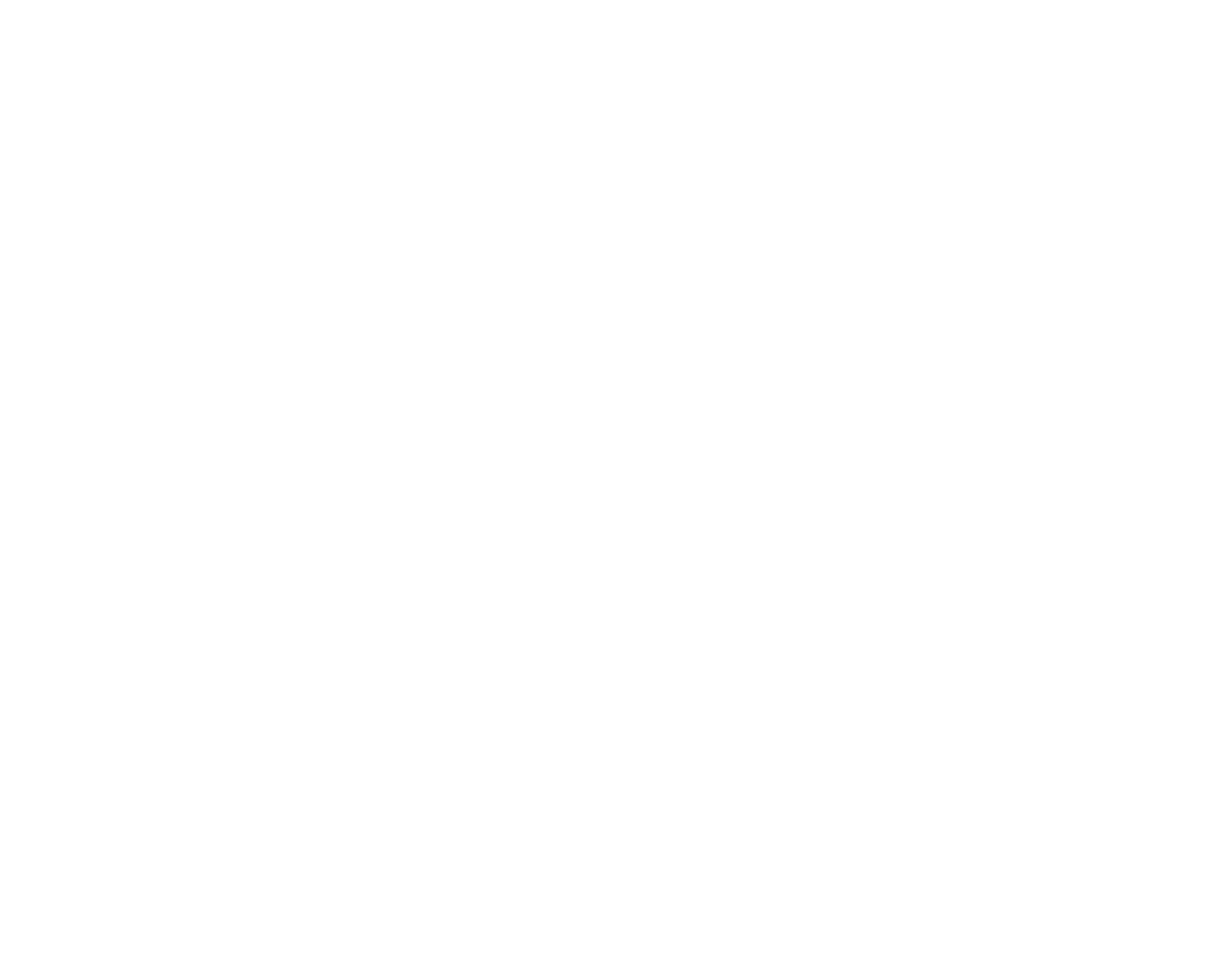
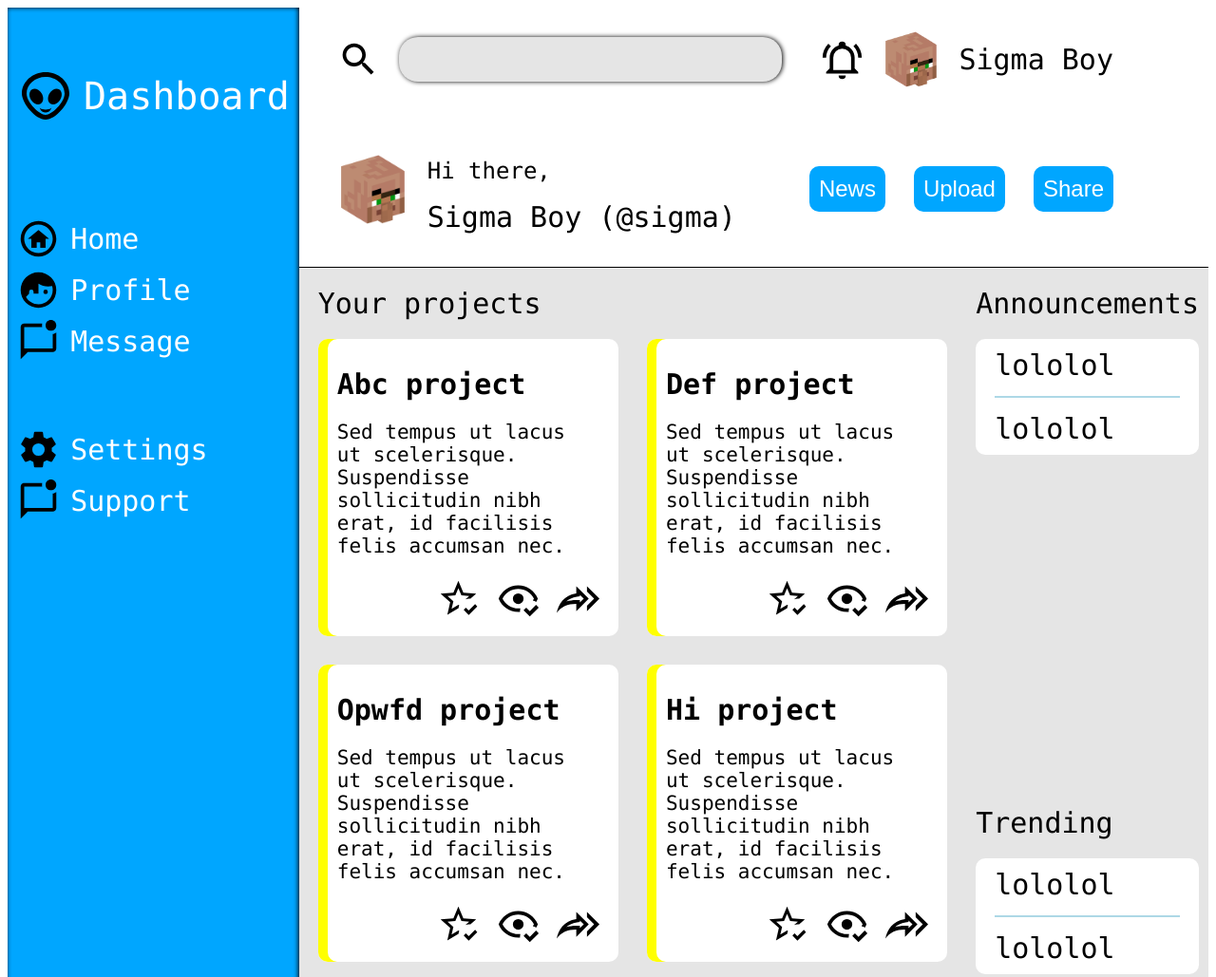
Before and after one commit to chickensheep/odin-project, a plain HTML site: page 06-admin-dashboard/index.html in a window 1280 px wide. Shown: the top 1029 px of the page at 95% size. Before the commit the page ends 800 px from the top, so only its background shows below. Drawn offline with Linux system fonts and the light colour scheme.

Commit message:
finish admin dashboard project (although not rlly complete) and add the list in the main index.html

```diff
--- a/06-admin-dashboard/index.html
+++ b/06-admin-dashboard/index.html
@@ -0,0 +1,147 @@
+<!DOCTYPE html>
+<html lang="en">
+<head>
+    <meta charset="UTF-8">
+    <meta name="viewport" content="width=device-width, initial-scale=1.0">
+    <title>Admin dashboard</title>
+    <link rel="stylesheet" href="style.css">
+</head>
+<body>
+    <div class="container">
+
+        <div class="sidebar">
+            <div class="logo">
+                <img class="alien" src="../06-admin-dashboard/icon/alien-outline.svg" alt="alien logo" >
+                <p style="font-size: 40px;">Dashboard</p>
+            </div>
+            <div class="menu-one">
+                <img class="icon" src="../06-admin-dashboard/icon/home-circle-outline.svg" alt="">
+                <p>Home</p>
+                <img class="icon" src="../06-admin-dashboard/icon/face-man-profile.svg" alt="">
+                <p>Profile</p>
+                <img class="icon" src="../06-admin-dashboard/icon/message-badge-outline.svg" alt="">
+                <p>Message</p>
+            </div>
+            <div class="menu-two">
+                <img class="icon" src="../06-admin-dashboard/icon/cog.svg" alt="">
+                <p>Settings</p>
+                <img class="icon" src="../06-admin-dashboard/icon/message-badge-outline.svg" alt="">
+                <p>Support</p>
+            </div>
+        </div>
+
+        <div class="search">
+            <div class="bar">
+                <img class="icon" src="../06-admin-dashboard/icon/magnify.svg" alt="">
+                <input type="text" id="search">
+            </div>
+            <div class="profile">
+                <img class="icon" src="../06-admin-dashboard/icon/bell-ring-outline.svg" alt="">
+                <img class="pfp" src="../06-admin-dashboard/profile picture/avyc.png" alt="">
+                <p>Sigma Boy</p>
+            </div>
+        </div>
+
+        <div class="welcome">
+            <div class="message">
+                <img class="pfp-big" src="../06-admin-dashboard/profile picture/avyc.png" alt="">
+                <div class="hi">
+                    <p style="font-size: 0.8rem;">Hi there,</p>
+                    <p>Sigma Boy (@sigma)</p>
+                </div>
+            </div>
+            <div class="navigation">
+                <button class="news">News</button>
+                <button class="upload">Upload</button>
+                <button class="share">Share</button>
+            </div>
+        </div>
+
+        <div class="Project">
+            <div class="title">Your projects</div>
+            <div class="projects">
+                <div class="project one">
+                    <h1>Abc project</h1>
+                    <p>Sed tempus ut lacus ut scelerisque. Suspendisse sollicitudin nibh erat, id
+                        facilisis felis accumsan nec.</p>
+                    <div class="extra">
+                        <img class="icon" src="../06-admin-dashboard/icon/star-check-outline.svg" alt="">
+                        <img class="icon" src="../06-admin-dashboard/icon/eye-check-outline.svg" alt="">
+                        <img class="icon" src="../06-admin-dashboard/icon/share-all-outline.svg" alt="">
+                    </div>
+                </div>
+                <div class="project two">
+                    <h1>Def project</h1>
+                    <p>Sed tempus ut lacus ut scelerisque. Suspendisse sollicitudin nibh erat, id
+                        facilisis felis accumsan nec.</p>
+                    <div class="extra">
+                        <img class="icon" src="../06-admin-dashboard/icon/star-check-outline.svg" alt="">
+                        <img class="icon" src="../06-admin-dashboard/icon/eye-check-outline.svg" alt="">
+                        <img class="icon" src="../06-admin-dashboard/icon/share-all-outline.svg" alt="">
+                    </div>
+                </div>
+                <div class="project three">
+                    <h1>Opwfd project</h1>
+                    <p>Sed tempus ut lacus ut scelerisque. Suspendisse sollicitudin nibh erat, id
+                        facilisis felis accumsan nec.</p>
+                    <div class="extra">
+                        <img class="icon" src="../06-admin-dashboard/icon/star-check-outline.svg" alt="">
+                        <img class="icon" src="../06-admin-dashboard/icon/eye-check-outline.svg" alt="">
+                        <img class="icon" src="../06-admin-dashboard/icon/share-all-outline.svg" alt="">
+                    </div>
+                </div>
+                <div class="project four">
+                    <h1>Hi project</h1>
+                    <p>Sed tempus ut lacus ut scelerisque. Suspendisse sollicitudin nibh erat, id
+                        facilisis felis accumsan nec.</p>
+                    <div class="extra">
+                        <img class="icon" src="../06-admin-dashboard/icon/star-check-outline.svg" alt="">
+                        <img class="icon" src="../06-admin-dashboard/icon/eye-check-outline.svg" alt="">
+                        <img class="icon" src="../06-admin-dashboard/icon/share-all-outline.svg" alt="">
+                    </div>
+                </div>
+                <div class="project five">
+                    <h1>Big project</h1>
+                    <p>Sed tempus ut lacus ut scelerisque. Suspendisse sollicitudin nibh erat, id
+                        facilisis felis accumsan nec.</p>
+                    <div class="extra">
+                        <img class="icon" src="../06-admin-dashboard/icon/star-check-outline.svg" alt="">
+                        <img class="icon" src="../06-admin-dashboard/icon/eye-check-outline.svg" alt="">
+                        <img class="icon" src="../06-admin-dashboard/icon/share-all-outline.svg" alt="">
+                    </div>
+                </div>
+                <div class="project six">
+                    <h1>Small project</h1>
+                    <p>Sed tempus ut lacus ut scelerisque. Suspendisse sollicitudin nibh erat, id
+                        facilisis felis accumsan nec.</p>
+                    <div class="extra">
+                        <img class="icon" src="../06-admin-dashboard/icon/star-check-outline.svg" alt="">
+                        <img class="icon" src="../06-admin-dashboard/icon/eye-check-outline.svg" alt="">
+                        <img class="icon" src="../06-admin-dashboard/icon/share-all-outline.svg" alt="">
+                    </div>
+                </div>
+            </div>
+        </div>
+
+        <div class="announcement">
+            Announcements
+            <div class="content">
+                lololol
+                <hr>
+                lololol
+            </div>
+        </div>
+
+        <div class="trending">
+            Trending
+            <div class="content">
+                lololol
+                <hr>
+                lololol
+            </div>
+
+        </div>
+    </div>
+    <a href="../index.html" style="font-size: 0.5rem;">Back to main project page</a>
+</body>
+</html>
--- a/06-admin-dashboard/style.css
+++ b/06-admin-dashboard/style.css
@@ -0,0 +1,209 @@
+/*general*/
+
+:root{
+    font-size: 30px;
+    font-family:monaco;
+}
+
+
+
+
+
+/* style */
+
+.sidebar,
+.search,
+.welcome,
+.project,
+.announcement,
+.trending {
+    /* border: solid black 1px; */
+}
+
+.icon{
+    width: 1.5rem;
+    height:auto;
+}
+
+.pfp{
+    width:2rem;
+}
+
+.pfp-big{
+    width:2.5rem;
+}
+
+hr{
+    border:1px solid lightblue;
+}
+
+/*layout*/
+
+.container{
+    display:grid;
+    grid-template: 1fr 1.5fr 5fr 5fr / 1fr 3fr 1fr;
+}
+
+.sidebar{
+    grid-area:1/1/5/2;
+    background-color: rgb(0, 166, 255);
+    color:white;
+    box-shadow: -1px 0px 5px black inset;
+}
+
+.logo {
+    display:flex;
+    align-items: center;
+    gap: 10px;
+}
+
+.alien{
+    width:2rem;
+}
+
+.menu-one{
+    display:grid;
+    grid-template:repeat(3,1.8rem)/1fr 5fr;
+    align-items: center;
+    column-gap:10px;
+}
+
+.menu-two{
+    display:grid;
+    grid-template:repeat(2,1.8rem)/1fr 5fr;
+    align-items: center;
+    column-gap:10px;
+}
+
+.logo,
+.menu-one,
+.menu-two{
+    padding: 30px 10px;
+}
+
+
+.search{
+    grid-area: 1/2/2/4;
+    display: flex;
+    justify-content: space-between;
+}
+
+.bar{
+    display: flex;
+    align-items: center;
+    padding-left: 40px;
+    gap: 20px;
+}
+
+#search{
+    height: 1.5rem;
+    background-color: rgb(229, 229, 229);
+    border-radius: 20px;
+    border:none;
+    font-size: 1rem;
+    padding-left: 15px;
+    box-shadow: 1px 0px 5px black;
+}
+
+#search:focus{
+    border: blue solid 5px
+}
+
+.profile{
+    display: flex;
+    gap:20px;
+    align-items: center;
+    padding-right: 100px;
+}
+
+.welcome{
+    grid-area: 2/2/3/4;
+    display:flex;
+    justify-content: space-between;
+    box-shadow: 0px -1px  black inset;
+}
+
+
+
+.message{
+    display:flex;
+    align-items: center;
+    gap:20px;
+    padding-left: 40px;
+}
+
+.hi p{
+    height:0.5rem;
+    padding:0px
+}
+
+.navigation{
+    display:flex;
+    gap:30px;
+    align-items: center;
+    padding-right: 100px;
+}
+
+.navigation button{
+    padding:10px;
+    border-radius: 10px;
+    color: white;
+    background-color: rgb(0, 166, 255);
+    border:none;
+    font-size:0.8rem;
+}
+
+.Project {
+    grid-area: 3/2/5/3;
+    background-color:rgb(229, 229, 229);
+    padding: 20px;
+}
+
+.title{
+    padding-bottom:20px;
+}
+
+.projects{
+    display:grid;
+    grid-template-columns: repeat(auto-fit,minmax(10rem,1fr));
+    gap:1rem;
+}
+
+.project{
+    padding:10px 20px;
+    background-color: white;
+    box-shadow: 10px 0px  yellow inset;
+    border-radius: 10px;
+}
+
+.project h1{
+    font-size: 1rem;
+}
+
+
+.project p{
+    font-size: 0.7rem;
+}
+
+.extra{
+    text-align: end;
+}
+
+.announcement{
+    grid-area: 3/3/4/4;
+    background-color:rgb(229, 229, 229);
+    padding: 20px 10px
+}
+
+.content {
+    background-color: white;
+    margin-top: 20px;
+    border-radius: 10px;
+    padding:10px 20px;
+}
+
+.trending{
+    grid-area: 4/3/5/4;
+    background-color:rgb(229, 229, 229);
+    padding: 20px 10px
+}
```
Also changed, not shown: index.html (+1 -0 lines), 06-admin-dashboard/README.md, 06-admin-dashboard/icon/account-question-outline.svg (added), 06-admin-dashboard/icon/alien-outline.svg (added), 06-admin-dashboard/icon/bell-ring-outline.svg (added), 06-admin-dashboard/icon/cog.svg (added), 06-admin-dashboard/icon/eye-check-outline.svg (added), 06-admin-dashboard/icon/face-man-profile.svg (added), 06-admin-dashboard/icon/home-circle-outline.svg (added), 06-admin-dashboard/icon/magnify.svg (added), 06-admin-dashboard/icon/message-badge-outline.svg (added), 06-admin-dashboard/icon/share-all-outline.svg (added), 06-admin-dashboard/icon/star-check-outline.svg (added), 06-admin-dashboard/profile picture/avyc.png (added).
